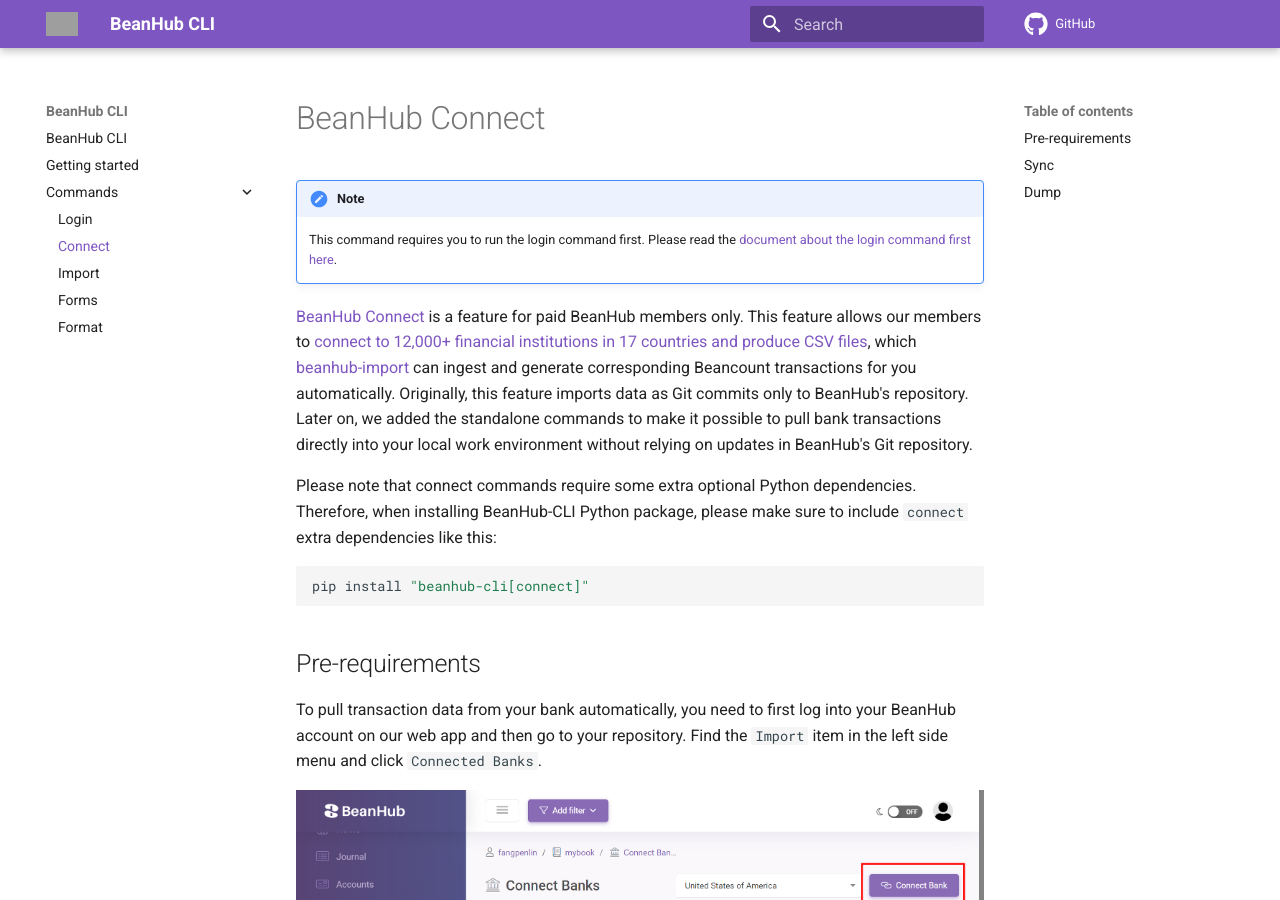
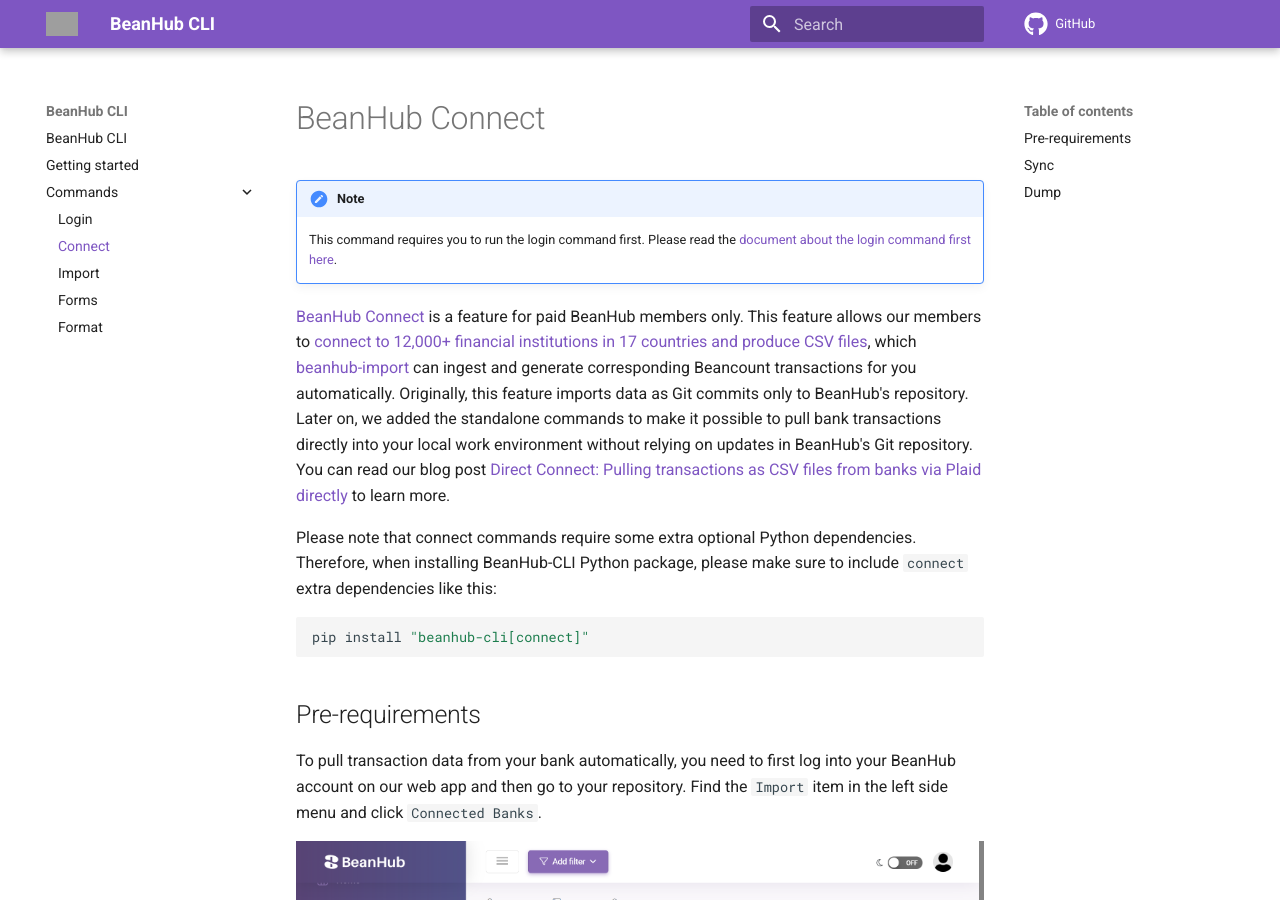
Before and after one commit to LaunchPlatform/beanhub-cli, an MkDocs documentation site: the page built from docs/docs/commands/connect.md, in a window 1280 px wide and 900 px high. Built offline with MkDocs 1.6.1 and Material for MkDocs 9.7.7, drawn with Linux system fonts in a browser that asks for light colours; comment, search, counter and statistics services are not loaded; grey boxes are pictures that could not be loaded.

Commit message:
Add new blog link

```diff
--- a/docs/docs/commands/connect.md
+++ b/docs/docs/commands/connect.md
@@ -8,6 +8,7 @@
 This feature allows our members to [connect to 12,000+ financial institutions in 17 countries and produce CSV files](https://beanhub.io/blog/2024/06/24/introduction-of-beanhub-connect/), which [beanhub-import](https://github.com/LaunchPlatform/beanhub-import) can ingest and generate corresponding Beancount transactions for you automatically.
 Originally, this feature imports data as Git commits only to BeanHub's repository.
 Later on, we added the standalone commands to make it possible to pull bank transactions directly into your local work environment without relying on updates in BeanHub's Git repository.
+You can read our blog post [Direct Connect: Pulling transactions as CSV files from banks via Plaid directly](https://beanhub.io/blog/2025/01/16/direct-connect-repository/) to learn more.
 
 Please note that connect commands require some extra optional Python dependencies.
 Therefore, when installing BeanHub-CLI Python package, please make sure to include `connect` extra dependencies like this:
```
